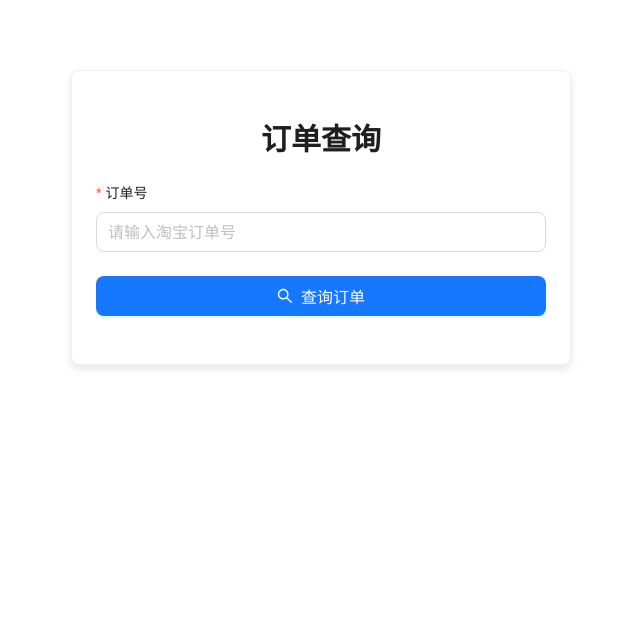
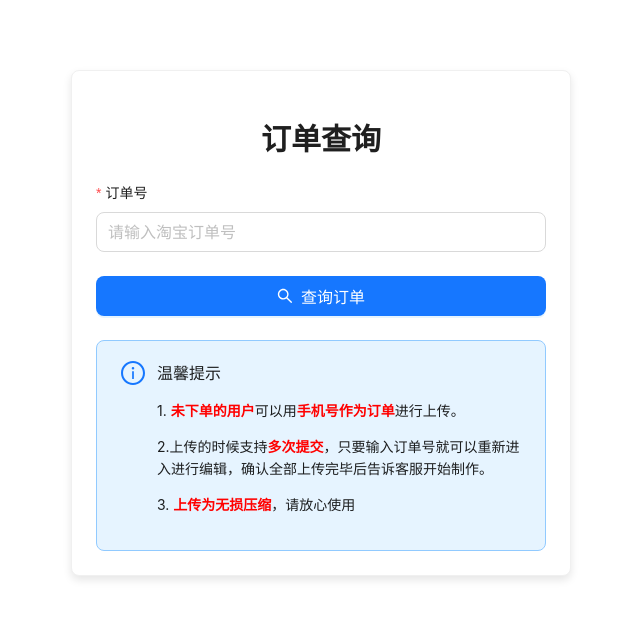
Before and after one commit to vencenty/photo-uploader, a Vue app: page / in a window 1280 px wide. Shown: the top 618 px of the page, without its empty margins (319-959 px from the left). Built offline with nearby package versions, Linux system fonts and the light colour scheme.

Commit message:
增加上传前提示

```diff
--- a/src/pages/OrderQueryPage.jsx
+++ b/src/pages/OrderQueryPage.jsx
@@ -3,7 +3,7 @@ import { useNavigate } from 'react-router-dom';
 import { Form, Input, Button, Card, Typography, message, Alert } from 'antd';
 import { SearchOutlined, ExclamationCircleOutlined, ReloadOutlined } from '@ant-design/icons';
 import { getOrderInfo } from '../services/api';
-
+import { InfoCircleOutlined } from '@ant-design/icons';
 const { Title } = Typography;
 
 function OrderQueryPage() {
@@ -141,6 +141,22 @@ function OrderQueryPage() {
             </Button>
           </Form.Item>
         </Form>
+        <Alert message={"温馨提示"}
+          type="info"
+          showIcon
+          icon={<InfoCircleOutlined />}
+          description={
+            <div>
+              <p>
+                1. <b style={{ color: 'red' }}>未下单的用户</b>可以用<b style={{ color: 'red' }}>手机号作为订单</b>进行上传。</p>
+              <p>2.上传的时候支持
+                <b style={{ color: 'red' }}>多次提交</b>，只要输入订单号就可以重新进入进行编辑，确认全部上传完毕后告诉客服开始制作。</p>
+              <p>
+                3. <b style={{ color: 'red' }}>上传为无损压缩</b>，请放心使用
+              </p>
+            </div>
+          }
+        />
 
         {/* 错误信息提示区域 */}
         {errorInfo && (
```
